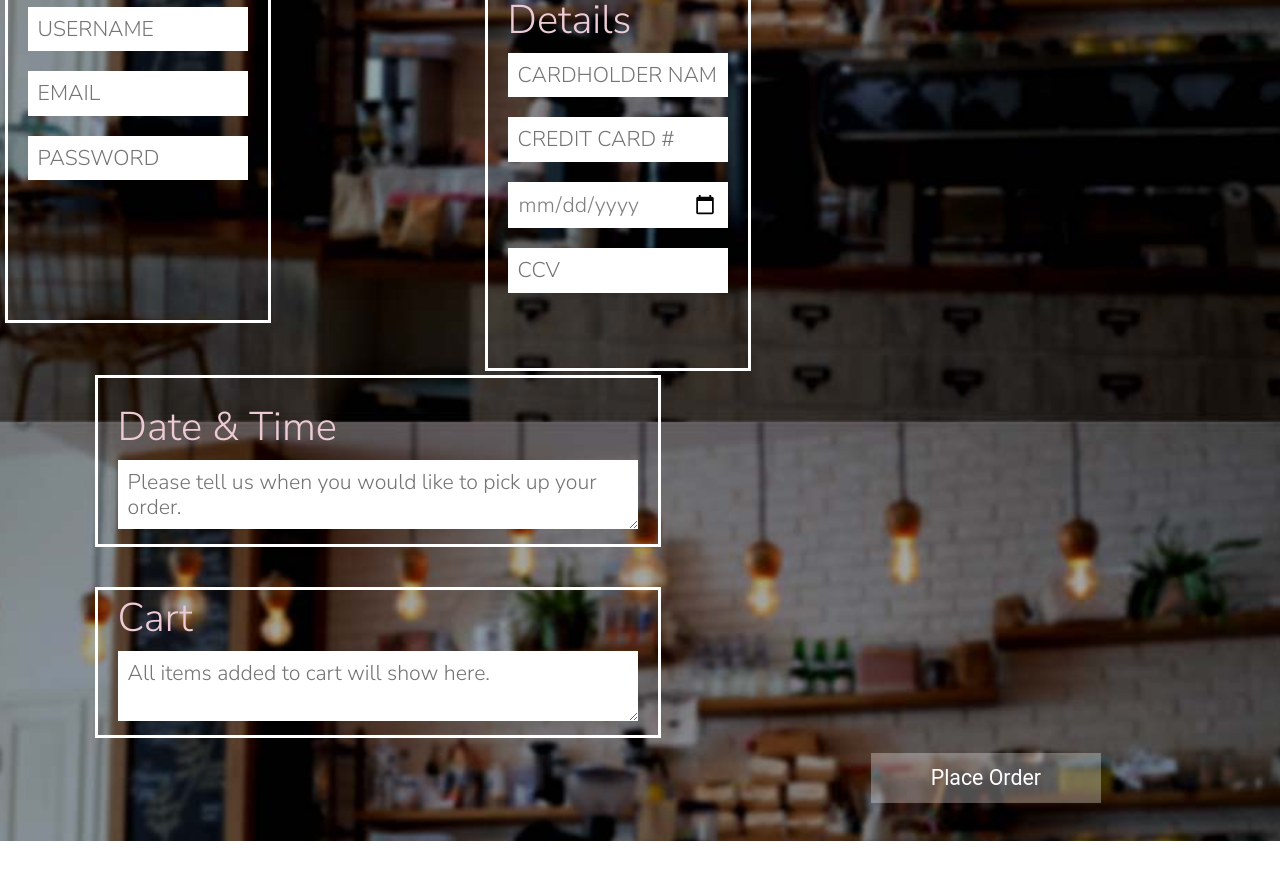
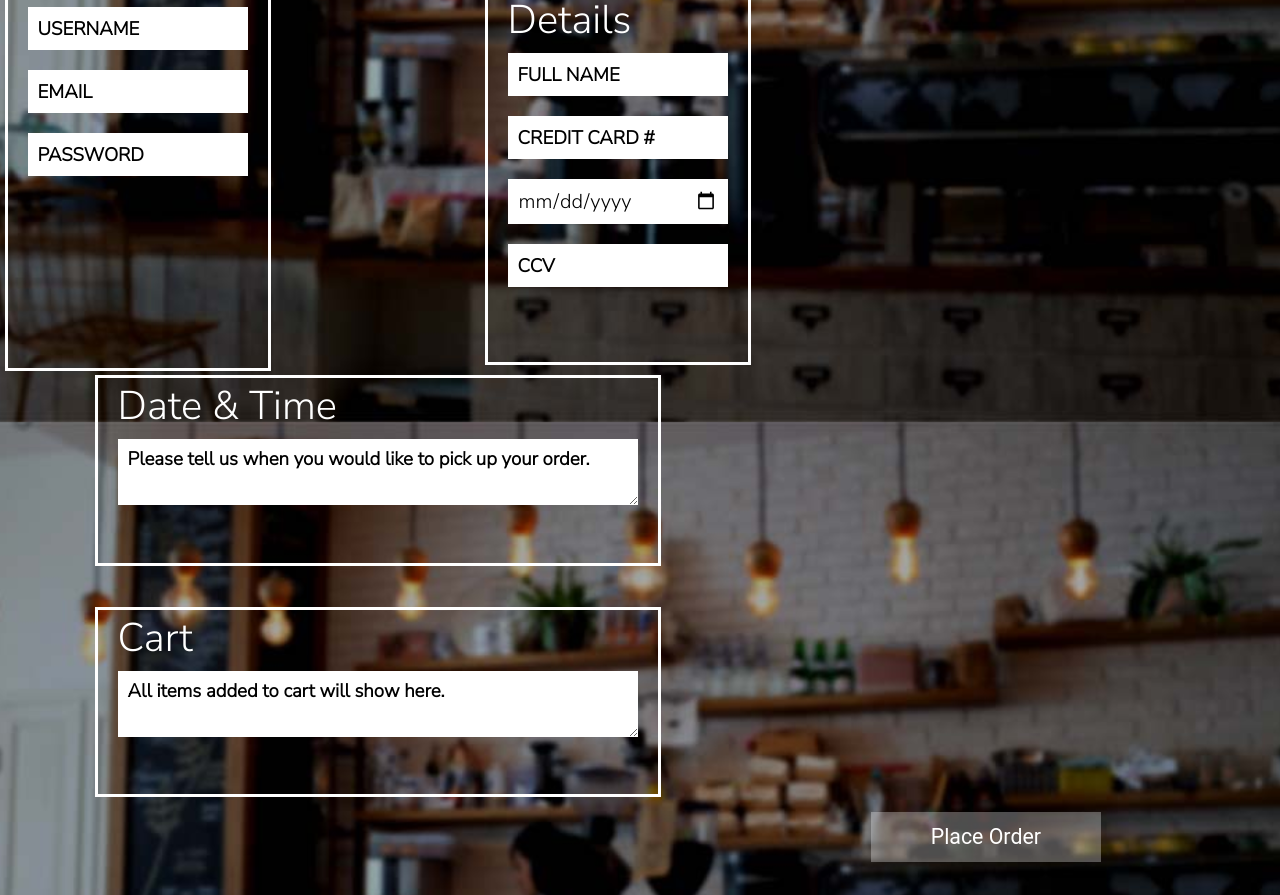
Before and after one commit to alexissrussell/FinalProject, a plain HTML site: page Crumbs_Cart.html in a window 1280 px wide. Shown: the part 378-1273 px from the top of the page. Before the commit the page ends 1219 px from the top, so only its background shows below. Drawn offline with Linux system fonts and the light colour scheme.

Commit message:
Final Version

```diff
--- a/Crumbs_Cart.html
+++ b/Crumbs_Cart.html
@@ -78,16 +78,17 @@
             font-family: 'manhattan_darlingregular','Permanent Marker';
             font-size: 100pt;
             color: white;
-            text-align-last: left;}
+            padding-left: 2%;
+            }
 
         .info{
             font-family: 'Nunito Sans', sans-serif;
             font-size: 18pt;
-            color: white;}
+            color: black;}
 
         .name{
             font-family: 'Nunito Sans', sans-serif;
-            color: #edcbd5;
+            color: black;
             font-size: 26pt;}
 
 
@@ -99,7 +100,7 @@
                 transition: all 0.25s;
         }
         .one{
-            padding-bottom: 54%;
+            padding-bottom: 76%;
         }
 
         .two{
@@ -107,14 +108,15 @@
         }
 
         .three{
-            padding-top: 4%;
+            padding-bottom: 8%;
+        }
 
-        }
-            fieldset:hover {border: 3px solid rgba(237,203,213,1);}
+            fieldset:hover {border: 3px solid rgba(255,255,255,1);}
 
             legend {
                 font-family: 'Nunito Sans', sans-serif;
-                color: #edcbd5;
+                color: white;
+                font-weight: 500;
                 font-size: 30pt;
                 padding: 0 10px;
             }
@@ -122,10 +124,10 @@
             input, textarea {
                 border: none;
                 font-family: 'Nunito Sans', sans-serif;
-                font-size: 16pt;
-                color: grey;
+                font-size: 15pt;
+                color: black;
+                font-weight: 500;
                 margin: 10px;
-
                 padding: 10px;
                 transition: all 0.25s;
             }
@@ -139,7 +141,7 @@
             }
 
             input:focus, textarea:focus {
-                outline: rgba(237,203,213,1);} solid 1px;
+                outline: rgba(255,255,255,1);} solid 1px;
                 outline-offset: 0;
             }
 
@@ -155,6 +157,12 @@
                 outline: none;
                 min-width: 300px;
                 ;}
+
+        ::-webkit-input-placeholder{
+            color: black;
+            font-size: 14pt;
+            font-weight: 600;
+        }
 
             ul {list-style-type: none;}
 
@@ -249,7 +257,7 @@
        margin-left: 400px;
     }
         }
-@media screen and (max-width:800px){
+@media screen and (max-width:1000px){
     .wwrap{
         display: flex;
         flex-direction: column;
@@ -257,7 +265,7 @@
     }
         }
 
-        @media screen and (max-width:1000px){
+@media screen and (max-width:980px){
 
     .wrap{
         width: 900px;
@@ -325,7 +333,7 @@
         <legend>User Info</legend>
         <input class="halfWidthInput" type="text" name="name" placeholder="USERNAME">
         <input class="halfWidthInput" type="text" name="name" placeholder="EMAIL">
-        <input class="halfWidthInput" type="text" name="name" placeholder="PASSWORD">
+        <input class="halfWidthInput" type="password" name="name" placeholder="PASSWORD">
 
         </div>
     </fieldset>
@@ -335,7 +343,7 @@
     <fieldset>
        <div class="two">
         <legend>Billing Details</legend>
-        <input class="halfWidthInput" type="text" name="name" placeholder="CARDHOLDER NAME">
+        <input class="halfWidthInput" type="text" name="name" placeholder="FULL NAME">
         <input class="halfWidthInput" type="number" name="CC" placeholder="CREDIT CARD &#35;">
         <input class="halfWidthInput" type="date" name="EXPIRY DATE">
         <input class="halfWidthInput" type="number" name="CVV" placeholder="CCV">
@@ -352,7 +360,7 @@
     </fieldset>
   <br><br>
      <fieldset>
-         <div class="four">
+         <div class="three">
         <legend>Cart</legend>
         <textarea class="fullWidthInput" type="text" name="message" placeholder="All items added to cart will show here."></textarea>
          </div>
```
Also changed, not shown: Crumbs_Desserts.html (+2 -2 lines), index.html (+12 -9 lines).
